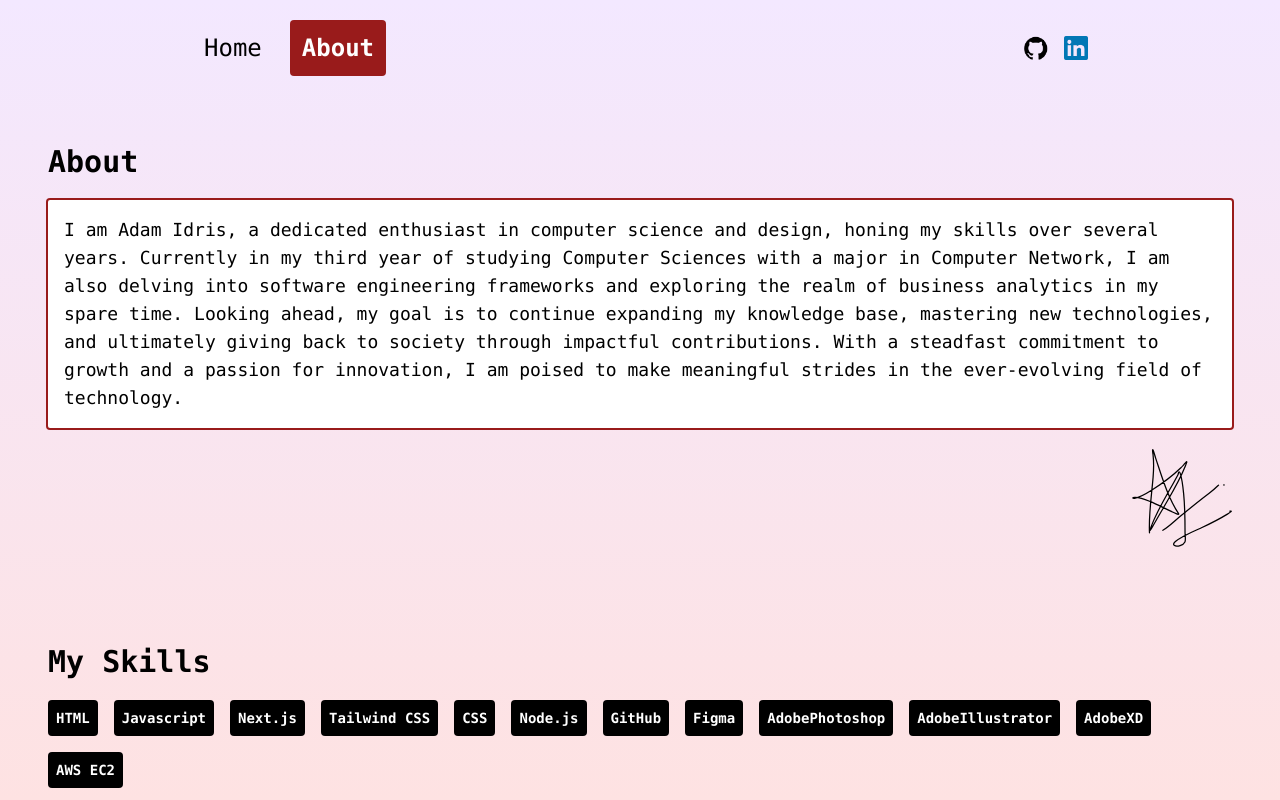
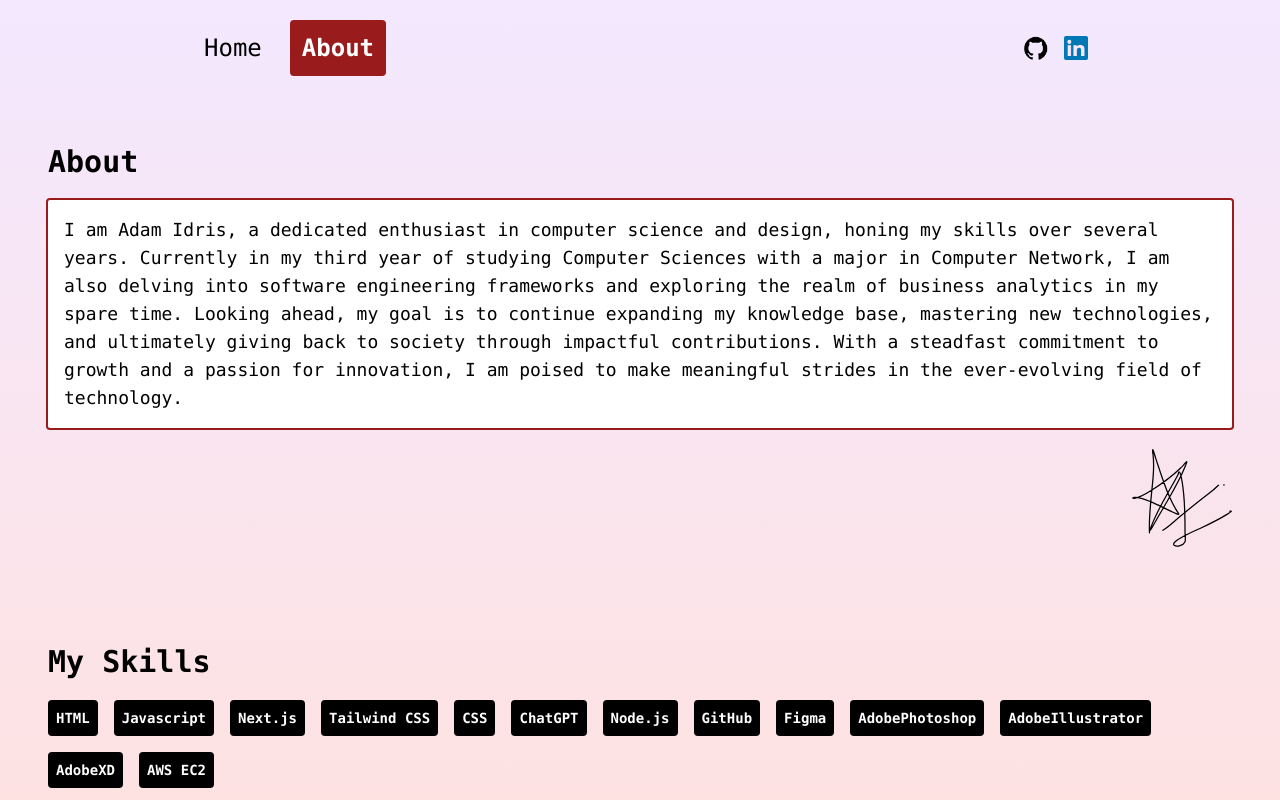
Before and after one commit to damderis/portfolio, a Next.js app: page /about in a window 1280 px wide. Built offline with nearby package versions, Linux system fonts and the light colour scheme.

Commit message:
update skill

```diff
--- a/src/app/about/page.jsx
+++ b/src/app/about/page.jsx
@@ -63,6 +63,7 @@ const AboutPage = () => {
                             <Skills skill="Next.js"/>
                             <Skills skill="Tailwind CSS"/>
                             <Skills skill="CSS"/>
+                            <Skills skill="ChatGPT"/>
                             <Skills skill="Node.js"/>
                             <Skills skill="GitHub"/>
                             <Skills skill="Figma"/>
```
